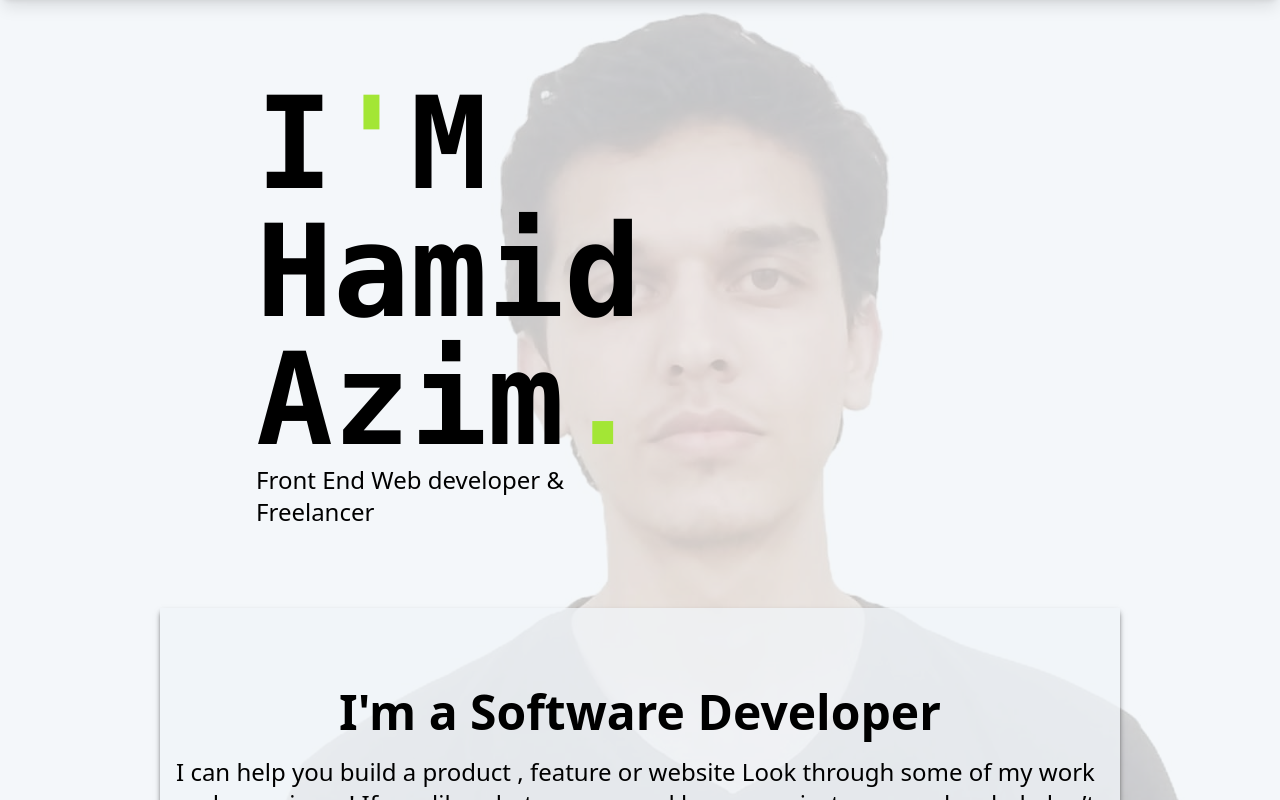
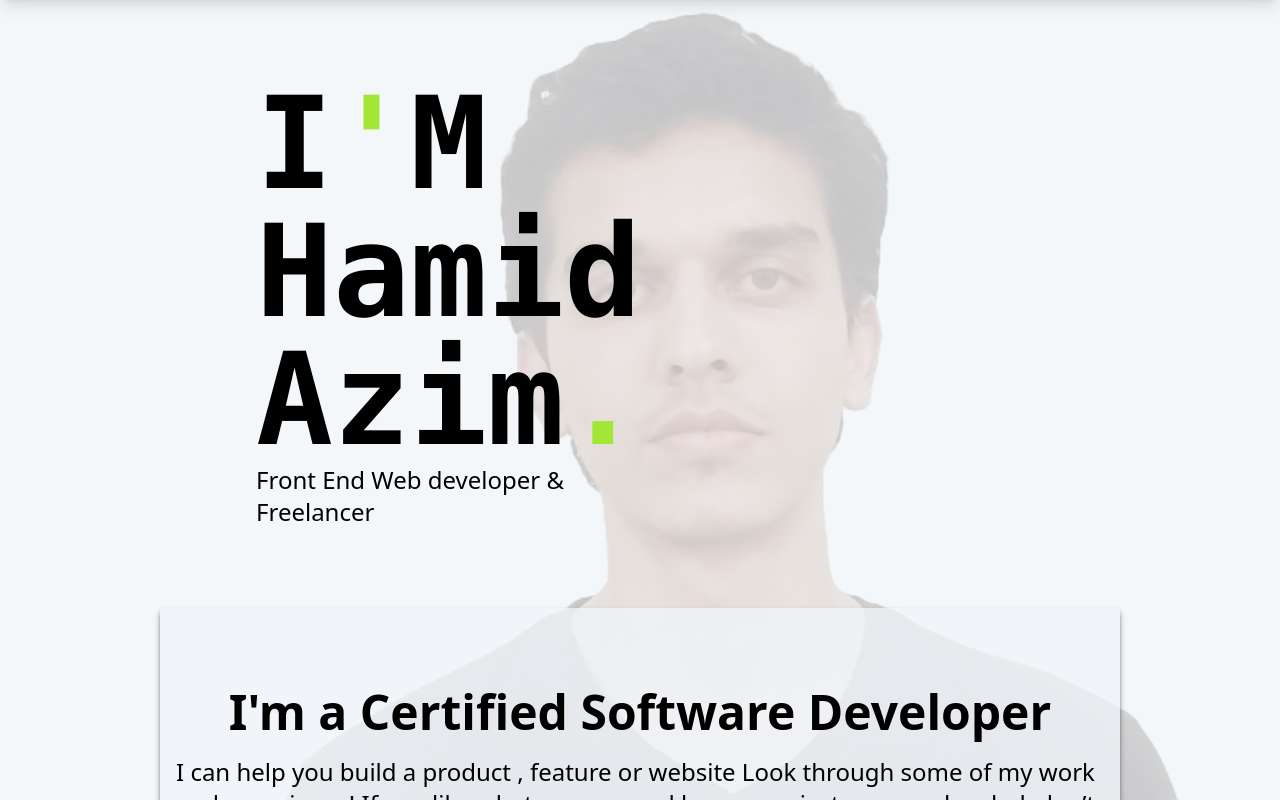
Before and after one commit to hamidazim321/portfolio, a React (Vite) app: page / in a window 1280 px wide. Shown: the top 800 px of the page. Built offline with nearby package versions, Linux system fonts and the light colour scheme; no server answers.

Commit message:
Update display text

```diff
--- a/src/components/Intro.jsx
+++ b/src/components/Intro.jsx
@@ -5,7 +5,7 @@ export default function Intro({ className }) {
   return (
     <div className={className}>
       <p className="font-sans text-center dark:text-white font-semibold text-4xl md:text-5xl">
-        I'm a Software Developer
+        I'm a Certified Software Developer
       </p>
       <p className="dark:text-white font-sans text-lg md:text-2xl sm:text-xl">
         I can help you build a product , feature or website Look through some of
```
